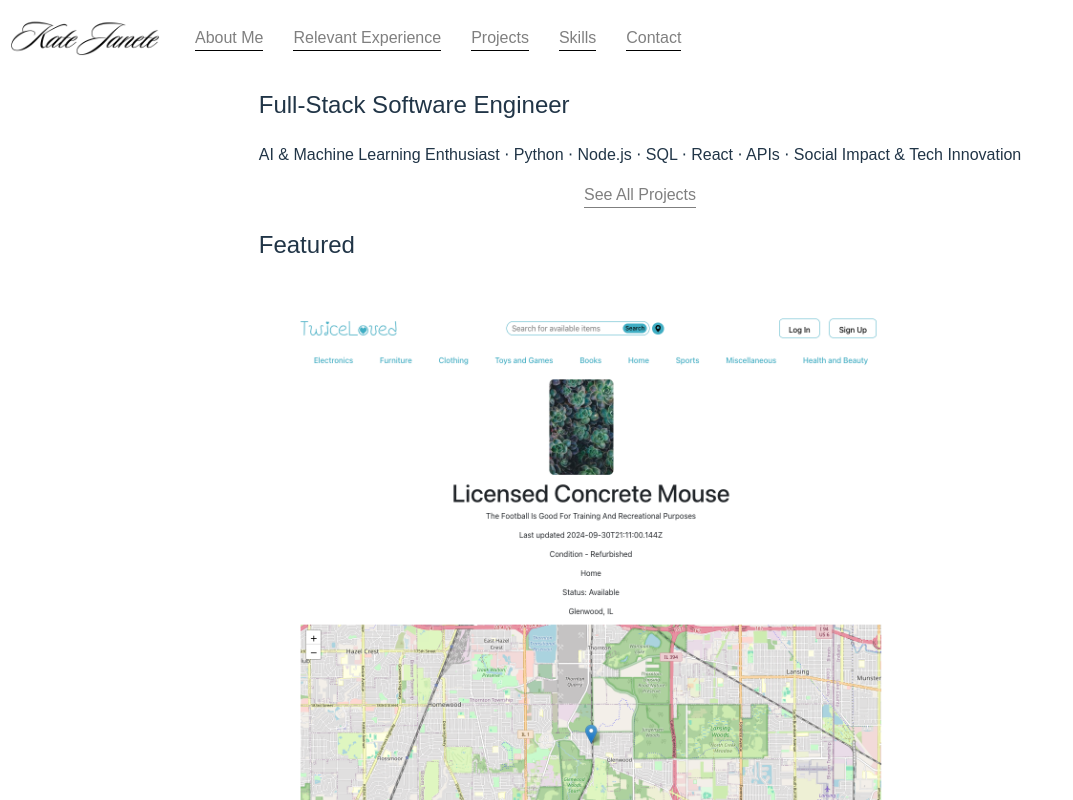
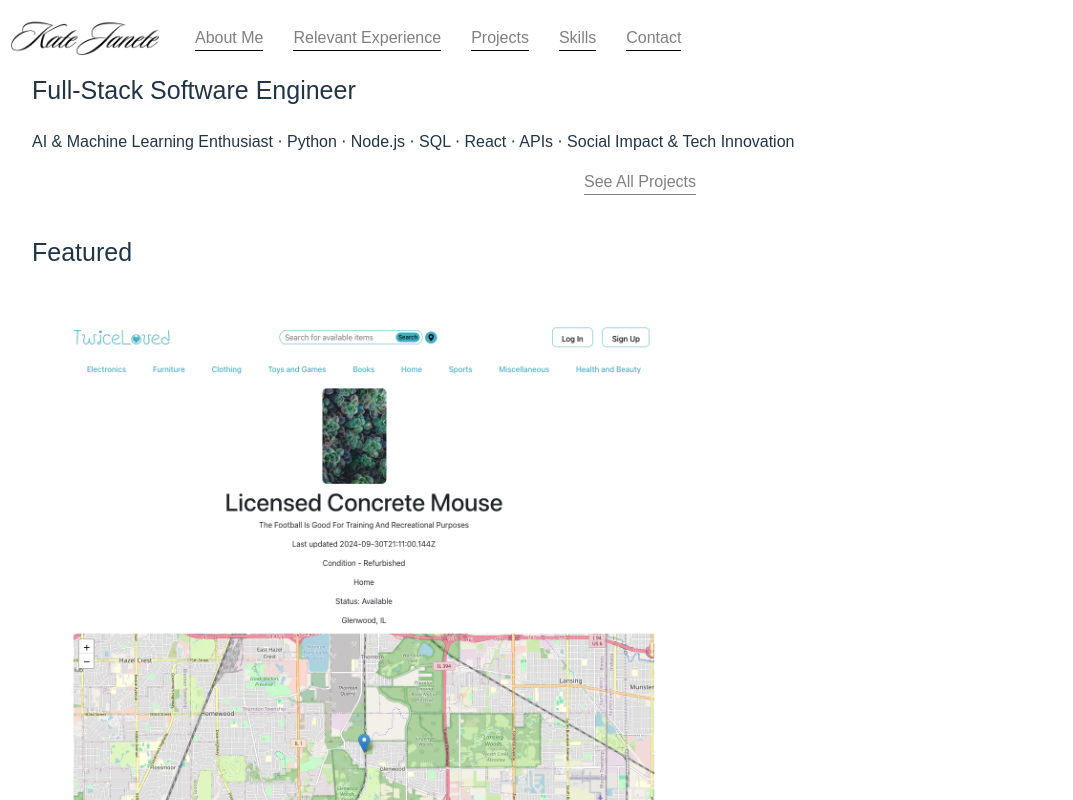
Before and after one commit to katiejnete/katejanete, a React (Vite) app: page / in a window 1280 px wide. Shown: the top 800 px of the page, without its empty margins (0-1073 px from the left). Built offline with nearby package versions, Linux system fonts and the light colour scheme.

Commit message:
update body and html styling

```diff
--- a/src/index.css
+++ b/src/index.css
@@ -46,18 +46,19 @@ a {
   background-color: black;
 }
 
-body {
-  margin: 15px;
-  display: flex;
-  place-items: center;
-  min-width: 320px;
-  min-height: 100vh;
+html, body {
+  margin: 0;
+  padding: 0;
+  width: 100%;
+  height: 100%;
+  box-sizing: border-box;
 }
 
-h1 {
+h1, h2 {
   font-weight: 500;
-  font-size: 30px;
+  font-size: 25px;
   text-align: left;
+  margin-top: 40px;
 }
 
 button {
@@ -71,9 +72,11 @@ button {
   cursor: pointer;
   transition: border-color 0.25s;
 }
+
 button:hover {
   border-color: #646cff;
 }
+
 button:focus,
 button:focus-visible {
   outline: 4px auto -webkit-focus-ring-color;
```
